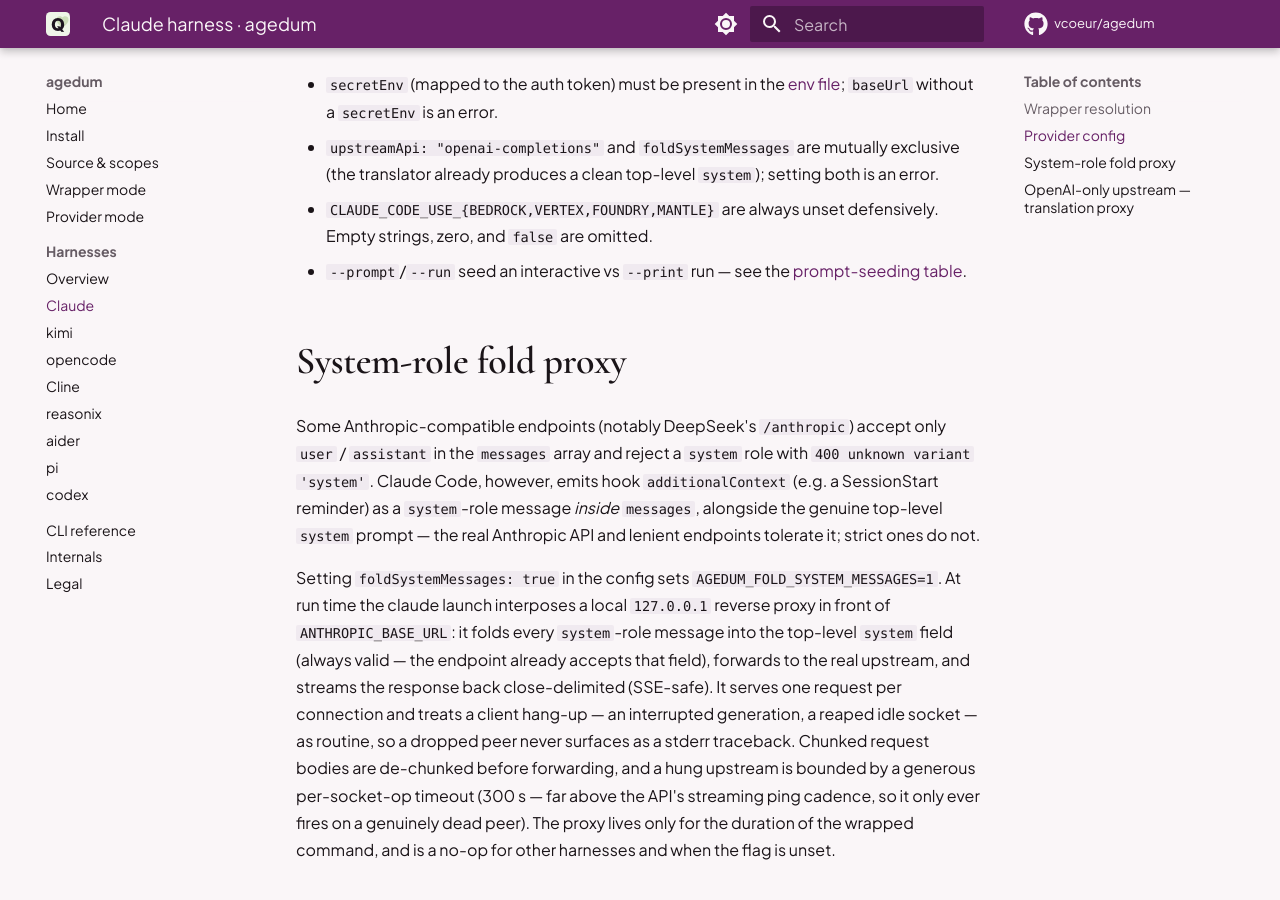
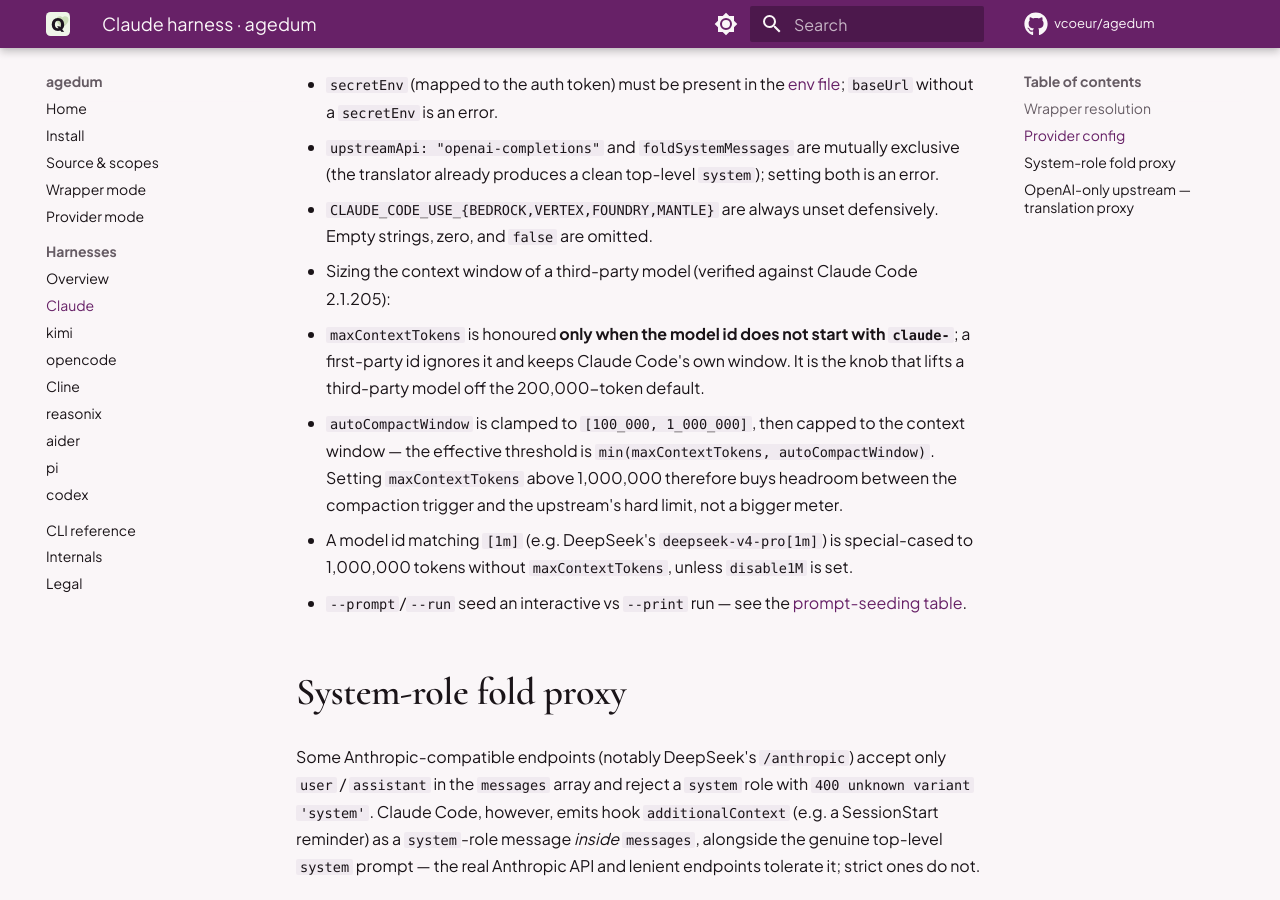
Before and after one commit to vcoeur/agedum, an MkDocs documentation site: the page built from docs/harnesses/claude.md, in a window 1280 px wide and 900 px high, scrolled down 2860 px. Built offline with MkDocs 1.6.1 and Material for MkDocs 9.7.7, drawn with Linux system fonts in a browser that asks for light colours; comment, search, counter and statistics services are not loaded.

Commit message:
docs(claude): explain how maxContextTokens and autoCompactWindow resolve
The mapping table said which env var each key sets, but not that maxContextTokens is ignored for claude-* model ids, that autoCompactWindow is clamped to [100k, 1M] and then capped to the context window, or that a [1m] model id already gets 1M for free. Without those rules a launcher can set disable1M: false and still silently run at the 200,000-token default.

Verified against Claude Code 2.1.205.

```diff
--- a/docs/harnesses/claude.md
+++ b/docs/harnesses/claude.md
@@ -93,6 +93,16 @@
   translator already produces a clean top-level `system`); setting both is an error.
 - `CLAUDE_CODE_USE_{BEDROCK,VERTEX,FOUNDRY,MANTLE}` are always unset defensively. Empty
   strings, zero, and `false` are omitted.
+- Sizing the context window of a third-party model (verified against Claude Code 2.1.205):
+  - `maxContextTokens` is honoured **only when the model id does not start with `claude-`**;
+    a first-party id ignores it and keeps Claude Code's own window. It is the knob that
+    lifts a third-party model off the 200,000-token default.
+  - `autoCompactWindow` is clamped to `[100_000, 1_000_000]`, then capped to the context
+    window — the effective threshold is `min(maxContextTokens, autoCompactWindow)`. Setting
+    `maxContextTokens` above 1,000,000 therefore buys headroom between the compaction
+    trigger and the upstream's hard limit, not a bigger meter.
+  - A model id matching `[1m]` (e.g. DeepSeek's `deepseek-v4-pro[1m]`) is special-cased to
+    1,000,000 tokens without `maxContextTokens`, unless `disable1M` is set.
 - `--prompt`/`--run` seed an interactive vs `--print` run — see the
   [prompt-seeding table](../provider.md#prompt-seeding).
 
```
